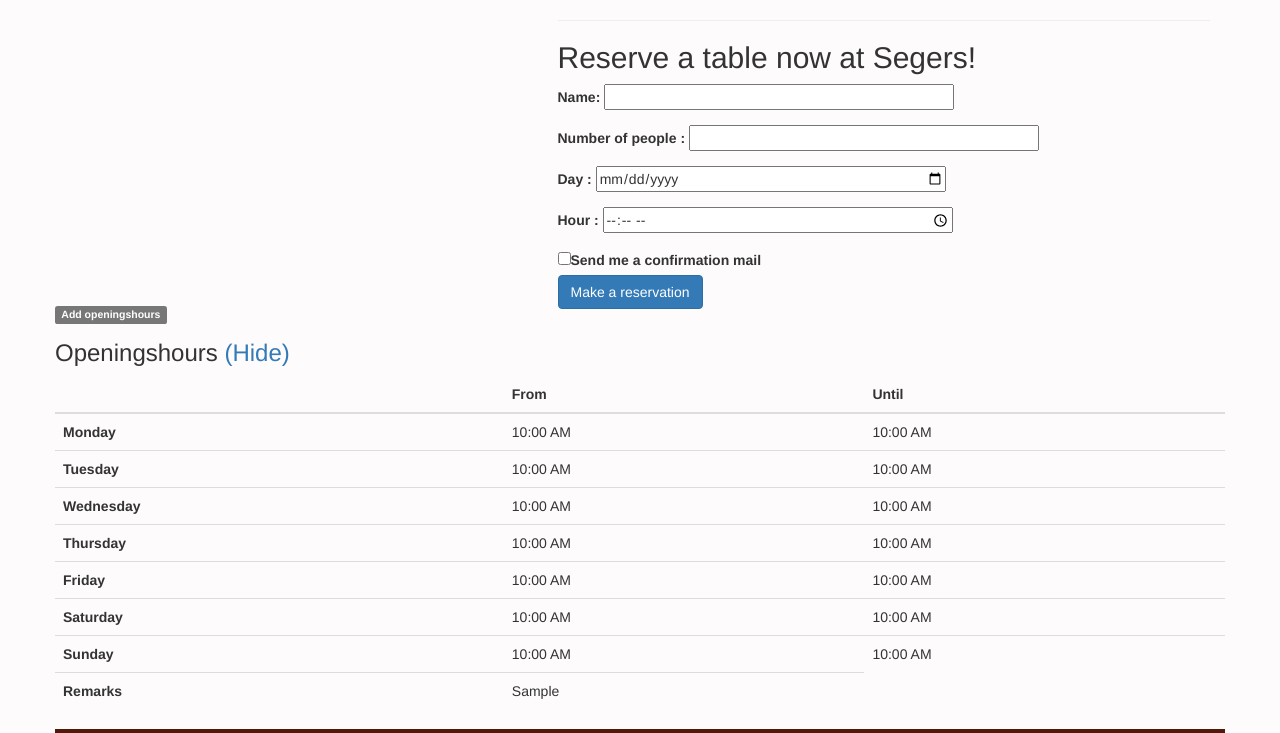
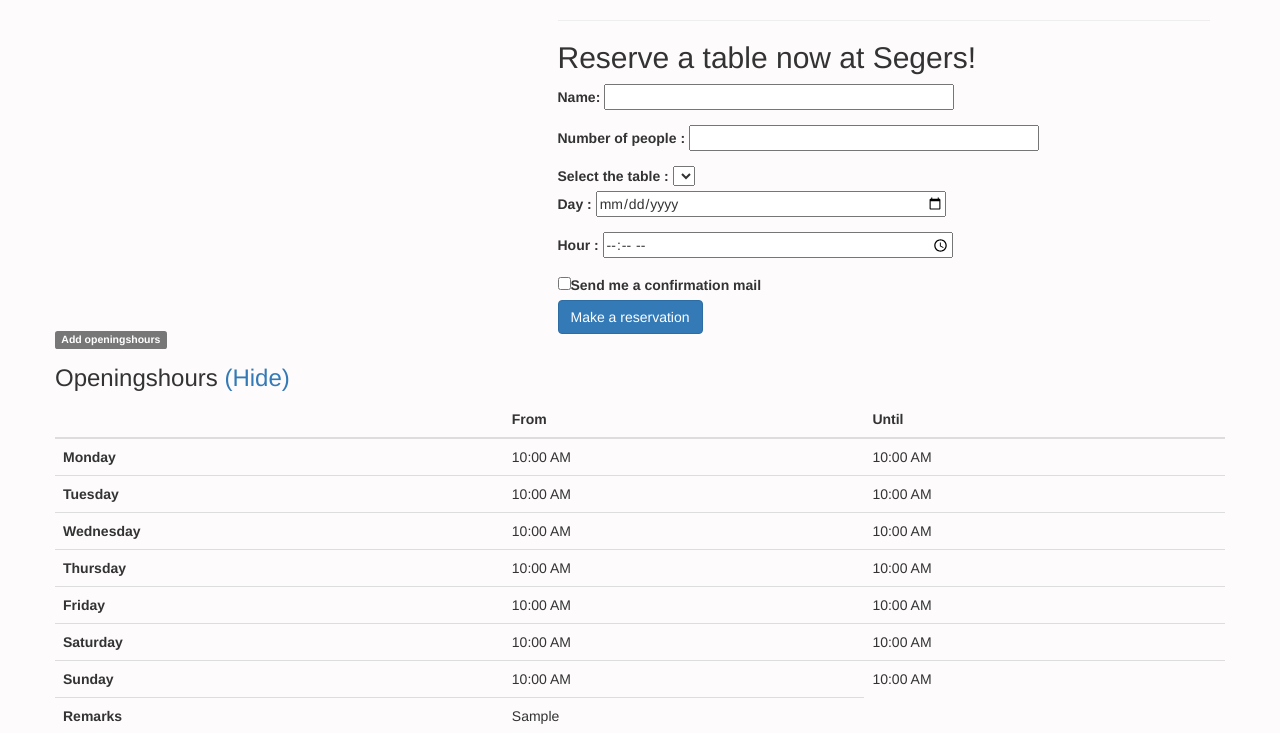
Before and after one commit to yncredible/php1-project, a PHP site: page /detailRestaurant.php?id=1 in a window 1280 px wide. Shown: the part 655-1388 px from the top of the page. Run offline with PHP 8.4, Linux system fonts and the light colour scheme; data comes from the database, SQL or seed files in the repository; tables that the repository leaves empty hold one stand-in row (values such as "Sample post"); lists and menus that the app fills with data are empty; some libraries are stand-ins or nearby versions.

Commit message:
choose your own table

```diff
--- a/detailRestaurant.php
+++ b/detailRestaurant.php
@@ -623,6 +623,18 @@
 					<label for="reservationNumber" id="lblnumber">Number of people :</label>
 					<input type="text" id="reservationNumber" name="reservation_numberPeople" required>
 				</div>
+				<div class='formgroup'>
+					<label for="reservationNumber" id="lblnumber">Select the table :</label>
+					<select>
+						<?php
+						foreach ($FreeTables as $free) {?>
+							<option value=' . <?php echo $free["table_nr"]; ?> .'><?php echo $free['table_description'] ."," .$free['table_status']; ?></option>
+						<?php }
+
+						?>
+					</select>
+				</div>
+
 				<div class="formgroup">
 					<label for="reservationDay" id="lblday">Day :</label>
 					<input type="date" id="reservationDay" name="reservation_day" required>
```
